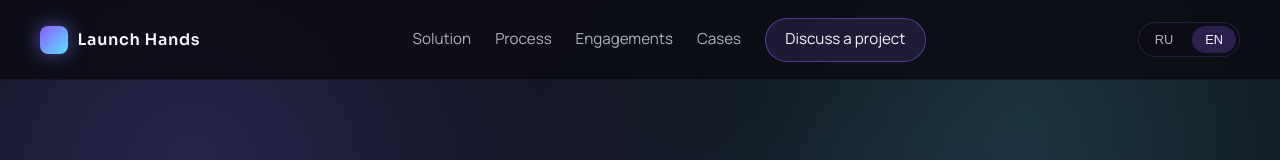
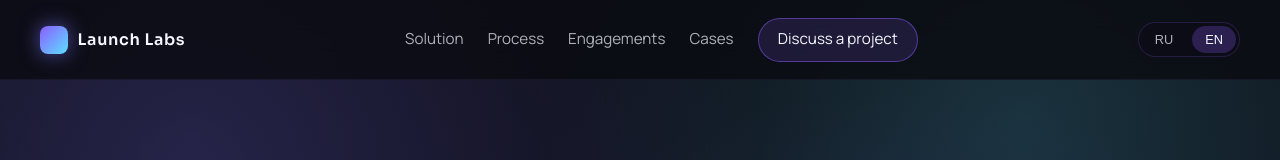
Before and after one commit to launch-hands/launch-hands.github.io, a plain HTML site: page index.html in a window 1280 px wide. Shown: the top 160 px of the page. Drawn offline with Linux system fonts and the light colour scheme.

Commit message:
Update index.html
Launch Hands -> Launch Labs

```diff
--- a/index.html
+++ b/index.html
@@ -5,9 +5,9 @@
     <meta name="viewport" content="width=device-width, initial-scale=1.0" />
     <meta
       name="description"
-      content="Launch Hands — продуктовая студия Startup as a Service: валидируем идеи, упаковываем продукт, запускаем MVP и приводим первых пользователей."
+      content="Launch Labs — продуктовая студия Startup as a Service: валидируем идеи, упаковываем продукт, запускаем MVP и приводим первых пользователей."
     />
-    <title>Launch Hands — Startup as a Service</title>
+    <title>Launch Labs — Startup as a Service</title>
     <link
       rel="preconnect"
       href="https://fonts.googleapis.com"
@@ -30,7 +30,7 @@
       <div class="container header-inner">
         <div class="logo">
           <span class="logo-mark"></span>
-          <span class="logo-text">Launch Hands</span>
+          <span class="logo-text">Launch Labs</span>
         </div>
         <nav class="nav">
           <a href="#solution" data-i18n="nav.solution">Решение</a>
@@ -55,7 +55,7 @@
               Превращаем идеи в продукты, которые нужны рынку
             </h1>
             <p class="lead" data-i18n="hero.lead">
-              Launch Hands проверяет спрос до разработки, формирует продуктовую стратегию и запускает MVP за 6–8 недель. Мы продаём результат: подтверждённый рынок + работающий продукт.
+              Launch Labs проверяет спрос до разработки, формирует продуктовую стратегию и запускает MVP за 6–8 недель. Мы продаём результат: подтверждённый рынок + работающий продукт.
             </p>
             <div class="hero-actions">
               <a href="#contact" class="btn primary" data-i18n="hero.ctaPrimary">Запустить идею</a>
@@ -114,10 +114,10 @@
       <section class="section solution" id="solution">
         <div class="container solution-grid">
           <div class="solution-copy reveal">
-            <div class="eyebrow" data-i18n="solution.eyebrow">Решение Launch Hands</div>
+            <div class="eyebrow" data-i18n="solution.eyebrow">Решение Launch Labs</div>
             <h2 data-i18n="solution.title">Мы запускаем продукт по проверенному пути</h2>
             <p data-i18n="solution.lead">
-              Launch Hands — продуктовая студия, которая сочетает стратегию, исследования и инженерную скорость. Мы работаем как партнёры, а не как подрядчики.
+              Launch Labs — продуктовая студия, которая сочетает стратегию, исследования и инженерную скорость. Мы работаем как партнёры, а не как подрядчики.
             </p>
             <ul class="bullet-list">
               <li data-i18n="solution.bullet1">Валидация гипотез до разработки</li>
@@ -192,12 +192,12 @@
           <div class="section-header reveal">
             <div class="eyebrow" data-i18n="diff.eyebrow">Отличие от аутсорса</div>
             <h2 data-i18n="diff.title">Мы продаём результат, а не код</h2>
-            <p data-i18n="diff.lead">Launch Hands помогает понять, что строить и зачем. Это защищает бюджет и ускоряет выход на рынок.</p>
+            <p data-i18n="diff.lead">Launch Labs помогает понять, что строить и зачем. Это защищает бюджет и ускоряет выход на рынок.</p>
           </div>
           <div class="diff-table reveal">
             <div class="diff-row diff-head">
               <div data-i18n="diff.col1">Классический аутсорс</div>
-              <div data-i18n="diff.col2">Launch Hands</div>
+              <div data-i18n="diff.col2">Launch Labs</div>
             </div>
             <div class="diff-row">
               <div data-i18n="diff.row1a">Работа по ТЗ клиента</div>
@@ -450,7 +450,7 @@
         <div>
           <div class="logo footer-logo">
             <span class="logo-mark"></span>
-            <span class="logo-text">Launch Hands</span>
+            <span class="logo-text">Launch Labs</span>
           </div>
           <p data-i18n="footer.tagline">Продуктовая студия, которая запускает идеи в рынок.</p>
         </div>
@@ -460,7 +460,7 @@
           <a href="#contact" data-i18n="footer.link3">Контакт</a>
         </div>
         <div class="footer-meta">
-          <span data-i18n="footer.meta1">© 2026 Launch Hands. Все права защищены.</span>
+          <span data-i18n="footer.meta1">© 2026 Launch Labs. Все права защищены.</span>
           <span data-i18n="footer.meta2">Работаем по всему миру, удалённо.</span>
         </div>
       </div>
```
